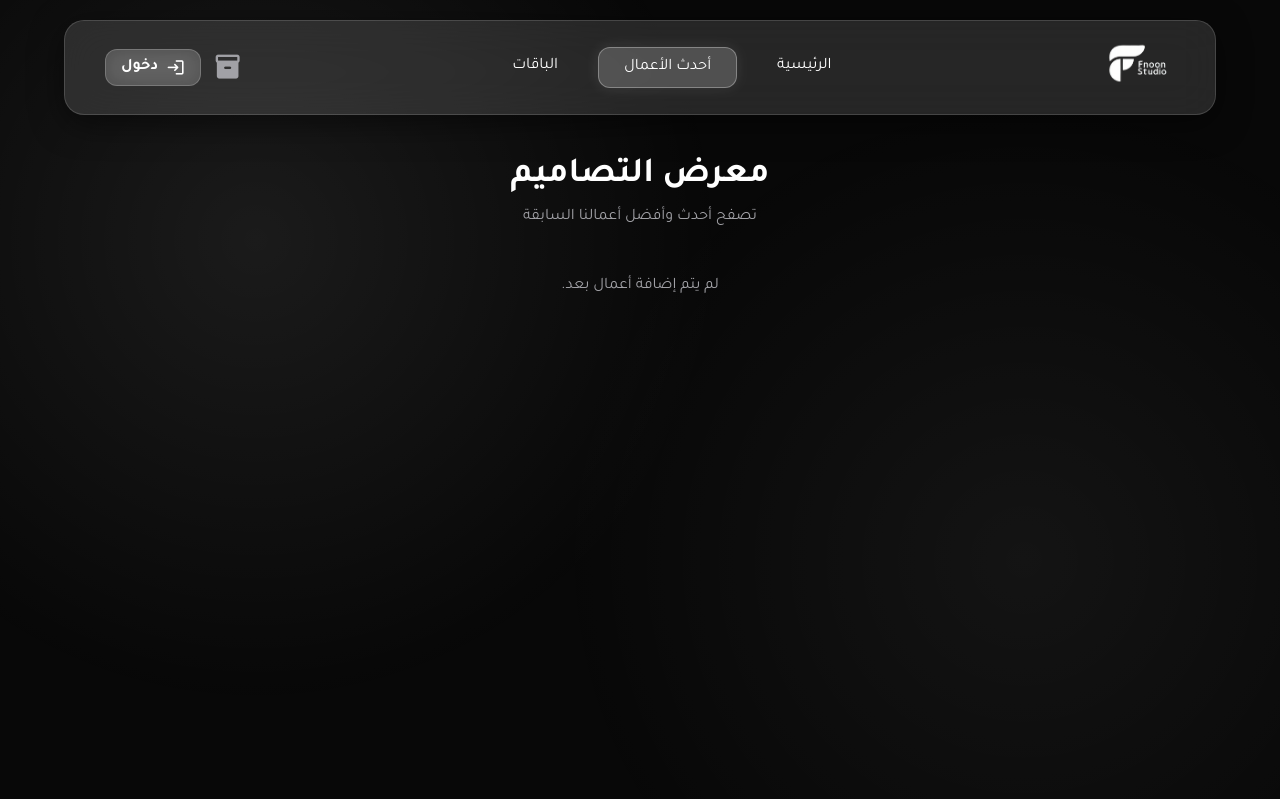
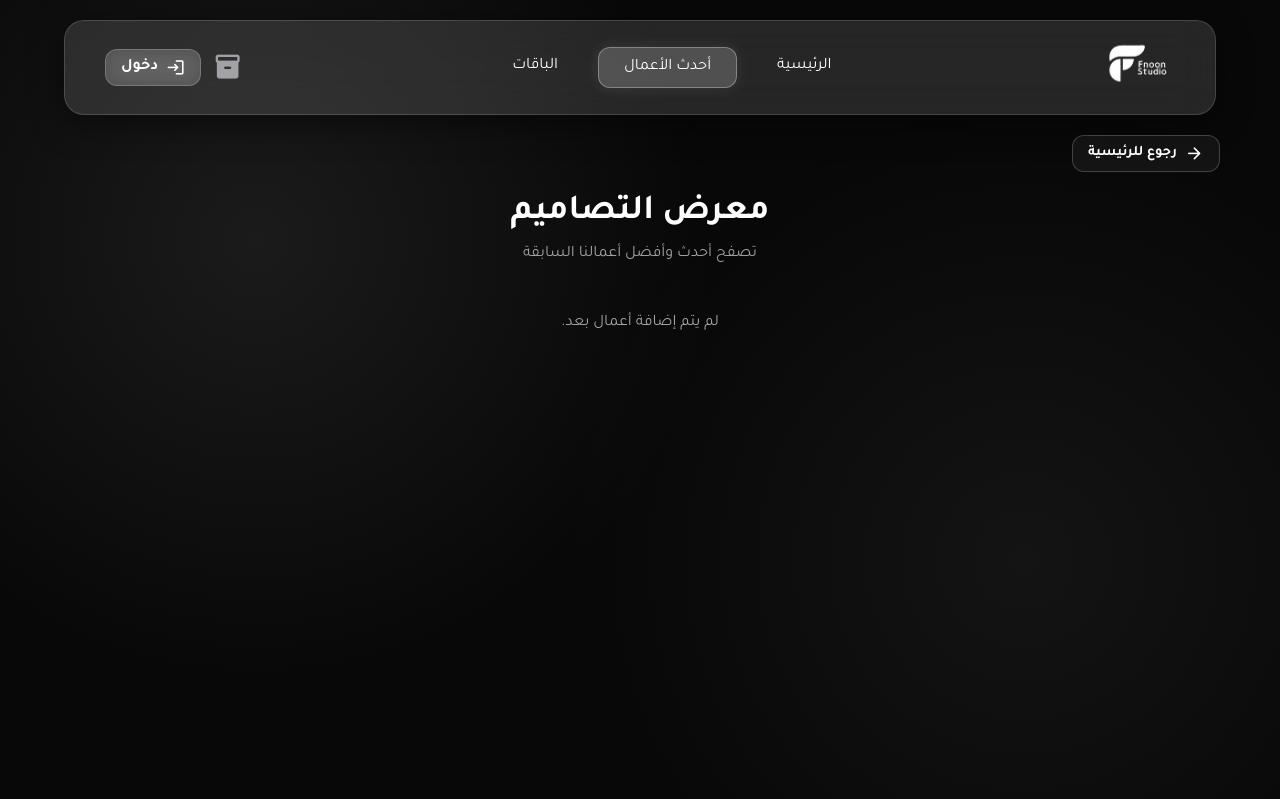
Before and after one commit to jotube20/Fnoon, a Flask app: page / in a window 1280 px wide, after a click on "أحدث الأعمال". Shown: the top 799 px of the page. Run offline with Flask 3, Linux system fonts and the light colour scheme; data that the repository does not hold is empty.

Commit message:
Update index.html

```diff
--- a/templates/index.html
+++ b/templates/index.html
@@ -20,7 +20,6 @@
         header { display: flex; justify-content: space-between; align-items: center; padding: 15px 20px; margin: 15px; }
         .logo img { max-height: 45px; }
 
-        /* تظبيط القائمة عشان تبين إنت في أنهي صفحة */
         .nav-links { display: none; }
         .nav-btn.active { background: rgba(255,255,255,0.2); box-shadow: 0 0 15px rgba(255,255,255,0.1); border: 1px solid rgba(255,255,255,0.3); }
 
@@ -77,7 +76,7 @@
             <a href="#" class="nav-btn" onclick="switchTab('packages-section', this); return false;">الباقات</a>
         </nav>
         <div style="display: flex; align-items: center; gap: 12px;">
-            <span class="material-icons-round" onclick="openOrders()" style="cursor:pointer; color:#a1a1a6; font-size: 1.8rem; transition: 0.3s;" onmouseover="this.style.color='#fff'" onmouseout="this.style.color='#a1a1a6'">inventory_2</span>
+            <span class="material-icons-round" onclick="openOrders()" style="cursor:pointer; color:#a1a1a6; font-size: 1.8rem; transition: 0.3s;" onmouseover="this.style.color='#fff'" onmouseout="this.style.color='#a1a1a6'" title="طلباتي">inventory_2</span>
             {% if user %}<img src="{{ user.avatar }}" class="user-avatar" style="width: 40px; height: 40px; border-radius: 50%; border: 2px solid rgba(255,255,255,0.5); cursor: pointer;" onclick="window.location.href='/logout'">
             {% else %}<a href="/login" class="btn-glass" style="text-decoration:none; padding: 8px 15px;"><span class="material-icons-round" style="font-size: 1.2rem;">login</span> دخول</a>{% endif %}
         </div>
@@ -90,7 +89,7 @@
             <p>وجهتك الأولى لتصاميم ديسكورد والبوسترات والشعارات الاحترافية بأعلى جودة ودقة.</p>
             <div style="display: flex; justify-content: center; gap: 15px; flex-wrap: wrap;">
                 <button class="btn-glass" onclick="switchTab('portfolio-section', document.querySelectorAll('.nav-btn')[1])">تصفح الأعمال <span class="material-icons-round">palette</span></button>
-                <button class="btn-glass" style="background:transparent;" onclick="switchTab('packages-section', document.querySelectorAll('.nav-btn')[2])">الباقات <span class="material-icons-round">inventory_2</span></button>
+                <button class="btn-glass" style="background:transparent; border: 1px solid rgba(255,255,255,0.3);" onclick="switchTab('packages-section', document.querySelectorAll('.nav-btn')[2])">الباقات <span class="material-icons-round">inventory_2</span></button>
             </div>
         </section>
 
@@ -122,14 +121,26 @@
     </div>
 
     <div id="portfolio-section" class="page-section">
-        <h2 style="text-align: center; margin: 40px 0 10px; font-size: 2.2rem;">معرض التصاميم</h2>
+        <div style="max-width: 1200px; margin: 20px auto 0; padding: 0 20px;">
+            <button class="btn-glass" style="width: max-content; padding: 8px 15px; font-size: 0.9rem; background: rgba(255,255,255,0.05);" onclick="switchTab('home-section', document.querySelectorAll('.nav-btn')[0])">
+                <span class="material-icons-round" style="font-size: 1.2rem;">arrow_forward</span> رجوع للرئيسية
+            </button>
+        </div>
+
+        <h2 style="text-align: center; margin: 20px 0 10px; font-size: 2.2rem;">معرض التصاميم</h2>
         <p style="text-align: center; color: #a1a1a6; margin-bottom: 30px;">تصفح أحدث وأفضل أعمالنا السابقة</p>
         <section id="portfolio" class="portfolio-grid">
             </section>
     </div>
 
     <div id="packages-section" class="page-section">
-        <h2 style="text-align: center; margin: 40px 0 10px; font-size: 2.2rem;">باقات السيرفرات</h2>
+        <div style="max-width: 1200px; margin: 20px auto 0; padding: 0 20px;">
+            <button class="btn-glass" style="width: max-content; padding: 8px 15px; font-size: 0.9rem; background: rgba(255,255,255,0.05);" onclick="switchTab('home-section', document.querySelectorAll('.nav-btn')[0])">
+                <span class="material-icons-round" style="font-size: 1.2rem;">arrow_forward</span> رجوع للرئيسية
+            </button>
+        </div>
+
+        <h2 style="text-align: center; margin: 20px 0 10px; font-size: 2.2rem;">باقات السيرفرات</h2>
         <p style="text-align: center; color: #a1a1a6; margin-bottom: 30px;">اختر الباقة التي تناسب مشروعك</p>
         <section class="gallery">
             <div class="design-card glass-panel">
@@ -211,18 +222,14 @@
     <script>
         // دالة التنقل بين الصفحات بنظام الـ Tabs
         function switchTab(sectionId, btnElement) {
-            // إخفاء كل الأقسام
             document.querySelectorAll('.page-section').forEach(sec => sec.classList.remove('active-section'));
-            // إظهار القسم المطلوب
             document.getElementById(sectionId).classList.add('active-section');
 
-            // تظبيط القائمة العلوية
             if(btnElement) {
                 document.querySelectorAll('.nav-btn').forEach(btn => btn.classList.remove('active'));
                 btnElement.classList.add('active');
             }
 
-            // الرجوع لأول الصفحة
             window.scrollTo({ top: 0, behavior: 'smooth' });
         }
 
```
